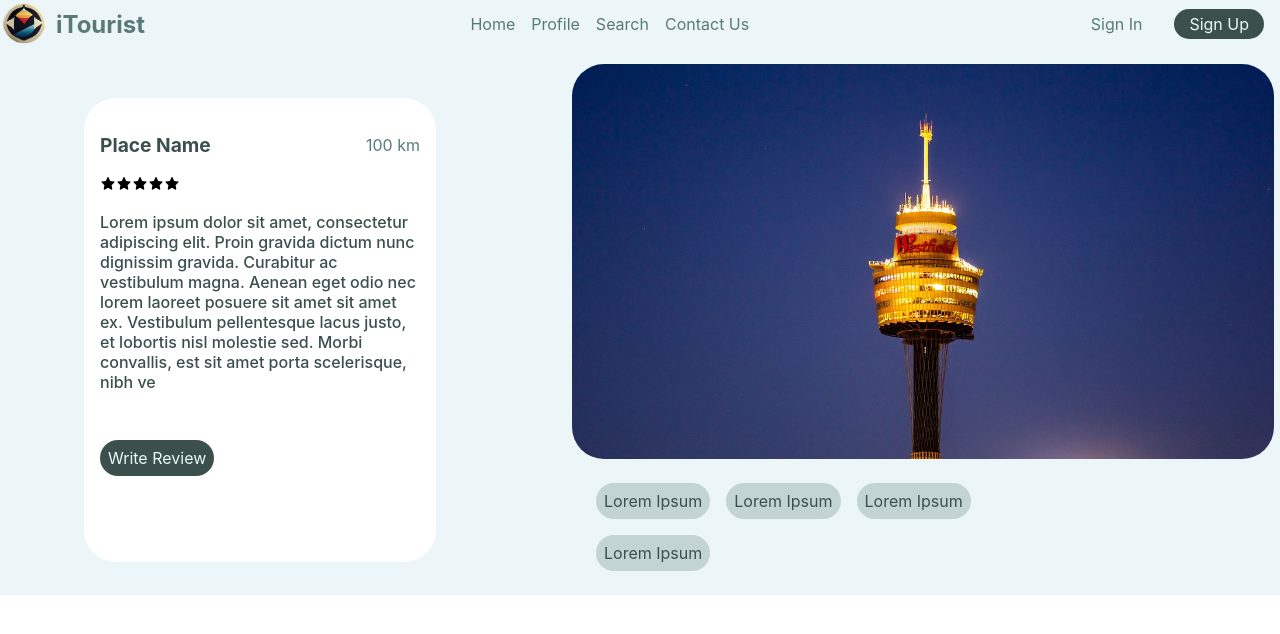
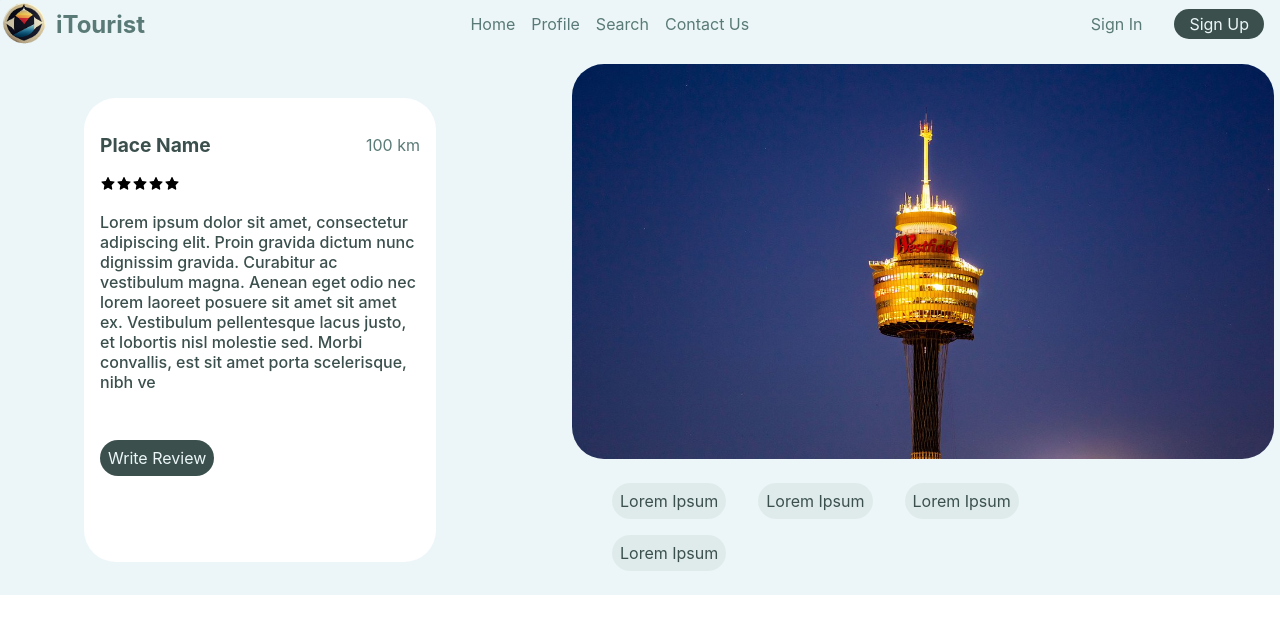
Before and after one commit to rashaaad19/PlaceProfile__try, a React (Create React App) app: page / in a window 1280 px wide. Shown: the top 634 px of the page. Built offline with nearby package versions, Linux system fonts and the light colour scheme.

Commit message:
changed style for the tag

```diff
--- a/src/components/placeInfo/PlaceImage.js
+++ b/src/components/placeInfo/PlaceImage.js
@@ -3,12 +3,13 @@ import PlaceTags from './PlaceTags'
 const PlaceImage=()=>{
     return <>
     <div id='image__container'>
-    <img id='place__image' src='/assets/images/dusk.jpg'></img>
+    <img id='place__image' src='/assets/images/dusk.jpg' alt='bla bla'></img>
     <div id='tag__container'>
     <PlaceTags></PlaceTags>
     <PlaceTags></PlaceTags>
     <PlaceTags></PlaceTags>
     <PlaceTags></PlaceTags>
+
 
     </div>
     </div>
--- a/src/components/placeInfo/PlaceTags.css
+++ b/src/components/placeInfo/PlaceTags.css
@@ -1,8 +1,9 @@
 #image__tag{
-    background-color: #90aaa773;
+    background-color: #d7e3e291;
     color: #3b504d;
     width: fit-content;
     padding: 0.5rem;
     border-radius: 1.3rem;
     margin: 0.5rem;
+    margin-left: 1.5rem;
 }
```
